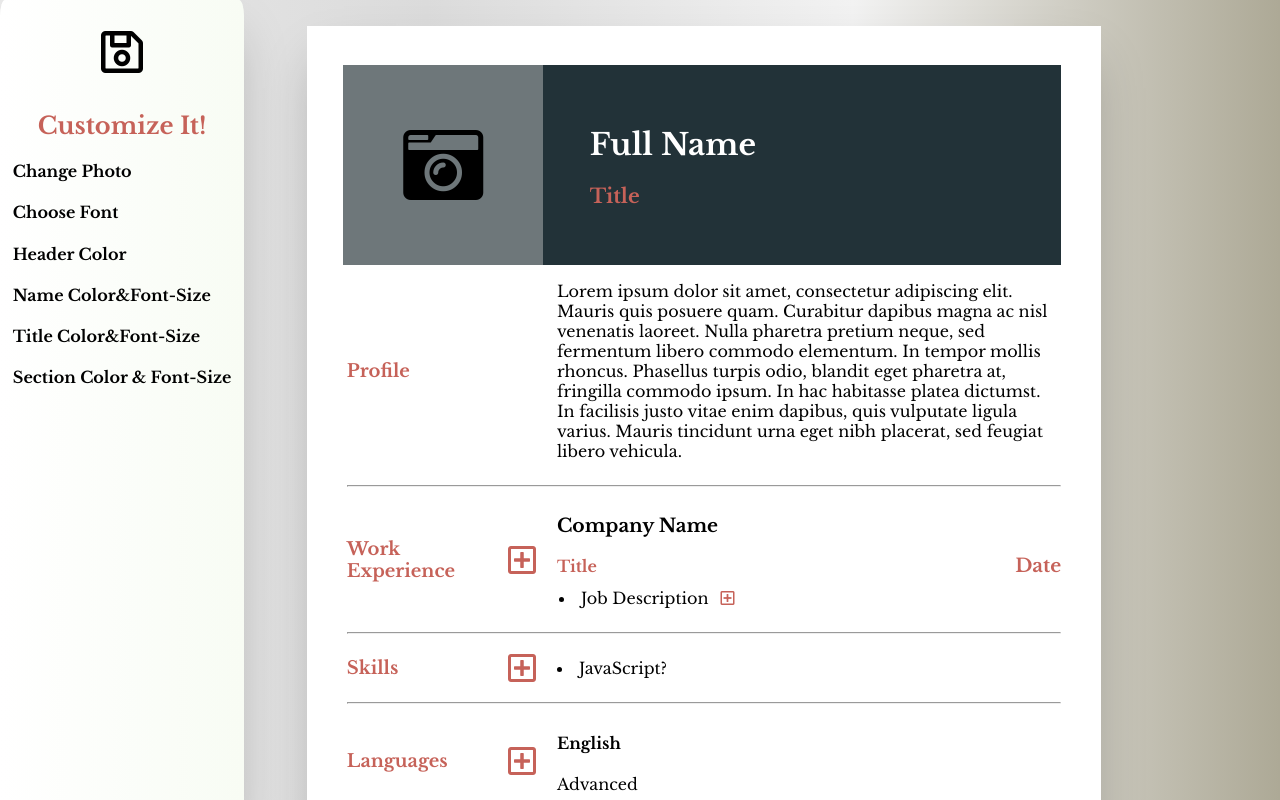
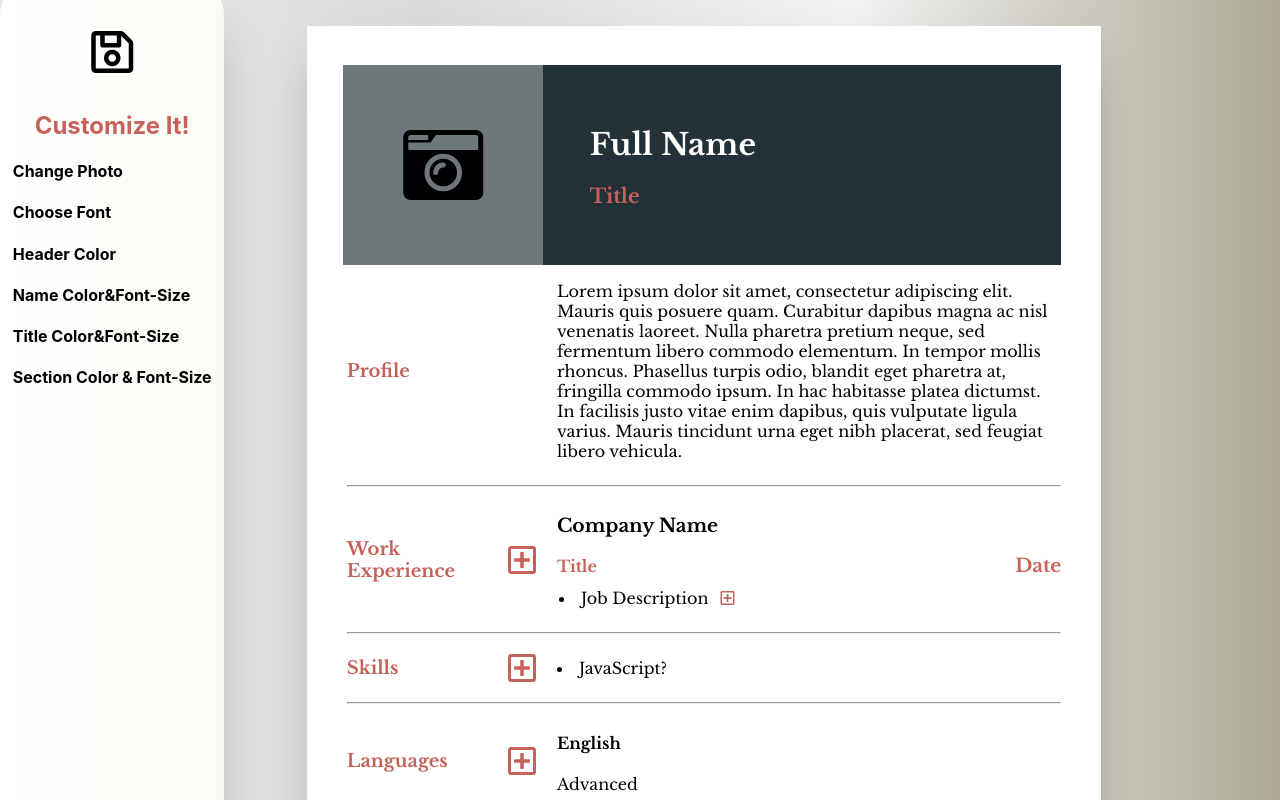
Before and after one commit to saurkmez/EasyCV, a React (Create React App) app: page / in a window 1280 px wide. Shown: the top 800 px of the page. Built offline with nearby package versions, Linux system fonts and the light colour scheme; a web font is replaced by a local one.

Commit message:
padding issue

```diff
--- a/src/App.css
+++ b/src/App.css
@@ -38,7 +38,7 @@
   align-items: center;
   justify-content: center;
   overflow-y: scroll;
-  font-family: "Libre Baskerville";
+
   border-radius: 2%;
   box-shadow: rgba(0, 0, 0, 0.25) 0px 25px 50px -12px;
   padding: 1%;
--- a/src/components/Resume1/Resume1.css
+++ b/src/components/Resume1/Resume1.css
@@ -236,6 +236,8 @@ input[type="file"] {
     margin: 0;
     box-shadow: 0 0 0 0;
     padding: 2%;
+    margin-top: -5%;
+    padding-left: 0;
   }
 
   .experienceheader > i {
```
